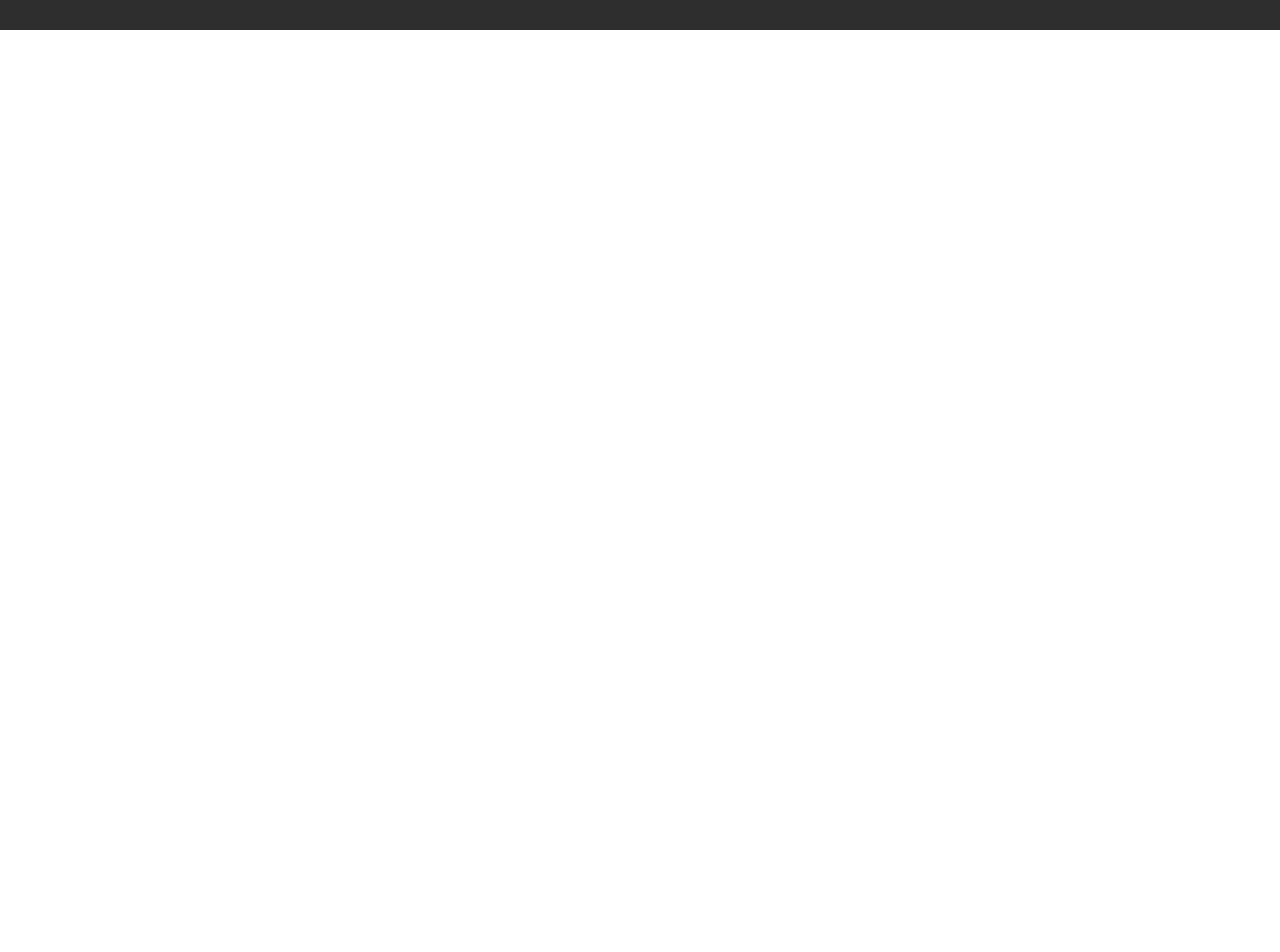
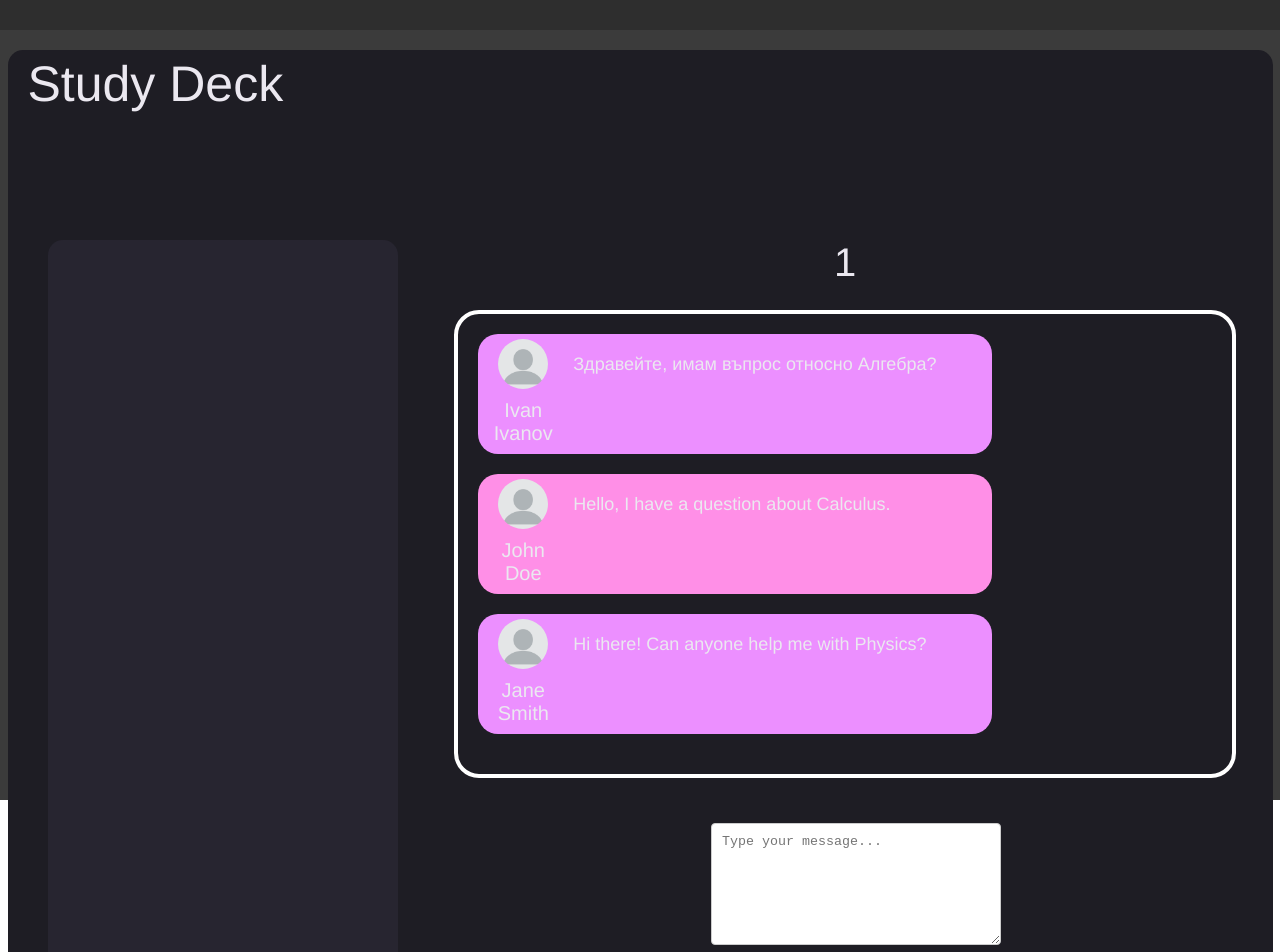
Before and after one commit to violeta-kastreva/studydeck, a React (Create React App) app in the folder frontend/: page /forum/conversation/1 in a window 1280 px wide. Before the commit this address had no page. Shown: the top 952 px of the page. Before the commit the page ends 800 px from the top, so only its background shows below. Built offline with nearby package versions, Linux system fonts and the light colour scheme.

Commit message:
added forum

```diff
--- a/frontend/src/App.jsx
+++ b/frontend/src/App.jsx
@@ -5,6 +5,7 @@ import CreateComponent from "./components/CreatePage";
 import Login from "./components/Login";
 import Register from "./components/Register";
 import ForumPage from "./components/ForumPage";
+import Conversation from "./components/Conversation";
 
 
 // import React, { useEffect , useState } from 'react';
@@ -20,6 +21,8 @@ function App() {
           <Route exact path="/login" element={<Login />}></Route>
           <Route exact path="/register" element={<Register />}></Route>
           <Route exact path="/forum" element={<ForumPage />}></Route>
+          <Route path="/forum/conversation/:title" element={<Conversation />} />
+
           {/* <Route exact path="/yachts/:id" element={<YachtComponent />} />
           <Route exact path="/services" element={<AgencyComponent />} />
           <Route exact path="/contacts" element={<ContactsComponent />} /> */}
--- /dev/null
+++ b/frontend/src/components/Conversation.jsx
@@ -0,0 +1,72 @@
+import React, { useState } from 'react';
+import { useParams } from 'react-router-dom';
+import '../styles/Conversation.css';
+import Message from './Message';
+
+const Conversation = () => {
+    const { title } = useParams();
+    const [messages, setMessages] = useState([
+        { userName: "Ivan Ivanov", content: "Здравейте, имам въпрос относно Алгебра?" },
+        { userName: "John Doe", content: "Hello, I have a question about Calculus." },
+        { userName: "Jane Smith", content: "Hi there! Can anyone help me with Physics?" }
+    ]);
+    const [newMessage, setNewMessage] = useState('');
+
+    const handleInputChange = (event) => {
+        setNewMessage(event.target.value);
+    };
+
+    const handleAddMessage = () => {
+        if (newMessage.trim() !== '') {
+            // Add the new message to the messages array
+            setMessages(prevMessages => [
+                ...prevMessages,
+                { userName: "Guest", content: newMessage }
+            ]);
+            // Clear the input
+            setNewMessage('');
+        }
+    };
+
+    return (
+        <div className='wrapper'>
+            <div className='page'>
+                <div id='conversation-top'>
+                    <div id='conversation-label'>Study Deck</div>
+                </div>
+                <div id='conversation-middle'>
+                    <div id='conversation-middle-left'>
+                        <div id='conversation-navigation'></div>
+                    </div>
+                    <div id='conversation-middle-right'>
+                        <div id='conversation-title'>{title}</div>
+                        <div id='conversation-thread'>
+                            {messages.map((message, index) => (
+                                // Specify the background color for each message
+                                <Message
+                                    key={index}
+                                    userName={message.userName}
+                                    content={message.content}
+                                    backgroundColor={index % 2 === 0 ? '#ec8fff' : '#ff8fe7'}
+                                />
+                            ))}
+                            {newMessage.trim() !== '' && (
+                                <Message userName="Guest" content={newMessage} backgroundColor="#517ffc" />
+                            )}
+                        </div>
+                        <div id='conversation-input'>
+                            <textarea
+                                value={newMessage}
+                                onChange={handleInputChange}
+                                placeholder="Type your message..."
+                            />
+                            <button onClick={handleAddMessage}>Send</button>
+                        </div>
+                    </div>
+                </div>
+            </div>
+        </div>
+    );
+};
+
+export default Conversation;
--- a/frontend/src/components/ForumPage.jsx
+++ b/frontend/src/components/ForumPage.jsx
@@ -1,6 +1,5 @@
 import React, { Component } from 'react';
 import '../styles/ForumPage.css';
-
 import Thread from "./Thread";
 
 
--- /dev/null
+++ b/frontend/src/components/Message.jsx
@@ -0,0 +1,19 @@
+import React from 'react';
+import '../styles/Message.css';
+import guest from '../assets/guest.png';
+
+const Message = ({ userName, content, backgroundColor }) => {
+    return (
+        <div className='message' style={{ backgroundColor }}>
+            <div className='message-user'>
+                <img src={guest} alt={guest} />
+                <div className='message-user-name'>{userName}</div>
+            </div>
+            <div className='message-content'>
+                {content}
+            </div>
+        </div>
+    );
+};
+
+export default Message;
--- a/frontend/src/components/Thread.jsx
+++ b/frontend/src/components/Thread.jsx
@@ -1,14 +1,19 @@
-import React, { Component } from 'react';
+import React from 'react';
+import { useNavigate } from 'react-router-dom';
 import '../styles/Thread.css';
 import guest from '../assets/guest.png';
 
-export default class Thread extends Component {
-    render() {
-        const { title, rowTitle, commentsCount, userName, userCreatedAt } = this.props;
+const Thread = ({ title, rowTitle, commentsCount, userName, userCreatedAt }) => {
+    const navigate = useNavigate();
 
+    const handleClick = () => {
+        navigate(`/forum/conversation/${encodeURIComponent(title)}`);
+    };
     return (
-            <div className='thread'>
-                <div className='thread-title'>{title}</div>
+        <div className='thread'  onClick={handleClick}>
+            <div className='thread-title'>
+                {title}
+            </div>
             <div className='thread-row'>
                 <div className='thread-row-title'>{rowTitle}</div>
                 <div className='thread-row-right'>
@@ -28,5 +33,6 @@ export default class Thread extends Component {
             {/* Add as many empty thread rows as needed */}
         </div>
     );
-    }
-}
+};
+
+export default Thread;
--- /dev/null
+++ b/frontend/src/styles/Conversation.css
@@ -0,0 +1,98 @@
+#conversation-top{
+    display: flex;
+    justify-content: space-between;
+    padding: 5px 20px;
+    box-sizing: border-box;
+    height: 150px;
+}
+
+#conversation-top >div{
+    cursor: pointer;
+}
+
+#conversation-label{
+    font-size: 50px;
+}
+
+#conversation-middle{
+    padding: 20px;
+    display: flex;
+    background: #1e1d24;
+    gap: 20px;
+}
+
+#conversation-middle-left{
+    display: flex;
+    flex-direction: column;
+    padding: 20px;
+    width: 350px;
+    gap:20px;
+}
+
+#conversation-navigation{
+    width: 350px;
+    height: 800px;
+    background-color: #272530;
+    border-radius: 15px;
+}
+
+
+#conversation-middle-right{
+    display: flex;
+    flex-direction: column;
+    align-items: center;
+    width: 100%;
+    margin: 20px 0px 0px 0px;
+    gap: 25px;
+}
+
+#conversation-title{
+    font-size: 40px;
+}
+
+#conversation-thread{
+    padding: 20px;
+    width: 90%;
+    gap: 20px;
+    height: auto;
+    border-radius: 25px;
+    border: 4px solid white;
+}
+
+#conversation-input {
+    margin-top: 20px;
+}
+
+#conversation-input textarea {
+    width: 100%;
+    padding: 10px;
+    border: 1px solid #ccc;
+    border-radius: 4px;
+    resize: vertical;
+    min-height: 100px;
+}
+
+#conversation-input button {
+    margin-top: 10px;
+    padding: 10px 20px;
+    background-color: #007bff;
+    color: #fff;
+    border: none;
+    border-radius: 4px;
+    cursor: pointer;
+    transition: background-color 0.3s;
+}
+
+#conversation-input button:hover {
+    background-color: #0056b3;
+}
+
+
+@media (max-width: 960px) {
+    #conversation-middle{
+        flex-direction: column;
+        justify-content: unset;
+        align-items: center;
+    }
+
+}
--- /dev/null
+++ b/frontend/src/styles/Message.css
@@ -0,0 +1,49 @@
+.message{
+    display: flex;
+    gap: 5px;
+    border-radius: 20px;
+    min-height: 120px;
+    width: 70%;
+    margin-bottom: 20px;
+    overflow-wrap: break-word;
+}
+
+.message-user{
+    display: flex;
+    flex-direction: column;
+    align-items: center;
+    padding-left: 10px;
+    padding-top: 5px;
+    width: 70px;
+    gap: 10px;
+
+}
+.message-user >img{
+    width:50px;
+    height: 50px;
+    border-radius: 100px;
+}
+
+.message-user-name {
+    display: flex;
+    justify-content: center;
+    align-items: center;
+    text-align: center;
+    width: 70px;
+    font-size: 20px;
+}
+
+.message-content {
+    display:flex;
+    padding: 20px 10px 10px 10px;
+    width: 500px;
+    font-size: 18px;
+    overflow-wrap: break-word;
+}
+
+@media (max-width: 960px) {
+    .message{
+        width: 100%;
+    }
+
+}
```
Lines whose indentation alone changed are shown as unchanged.
